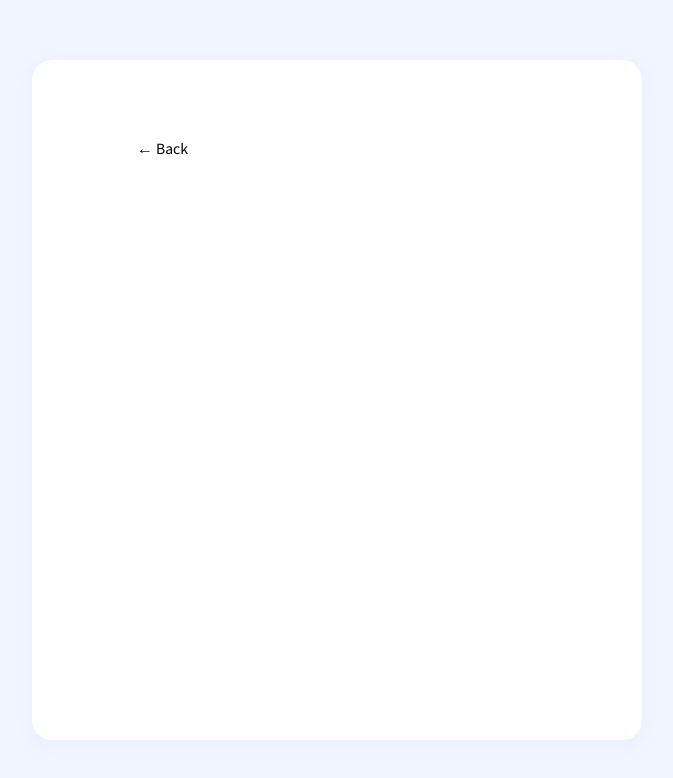
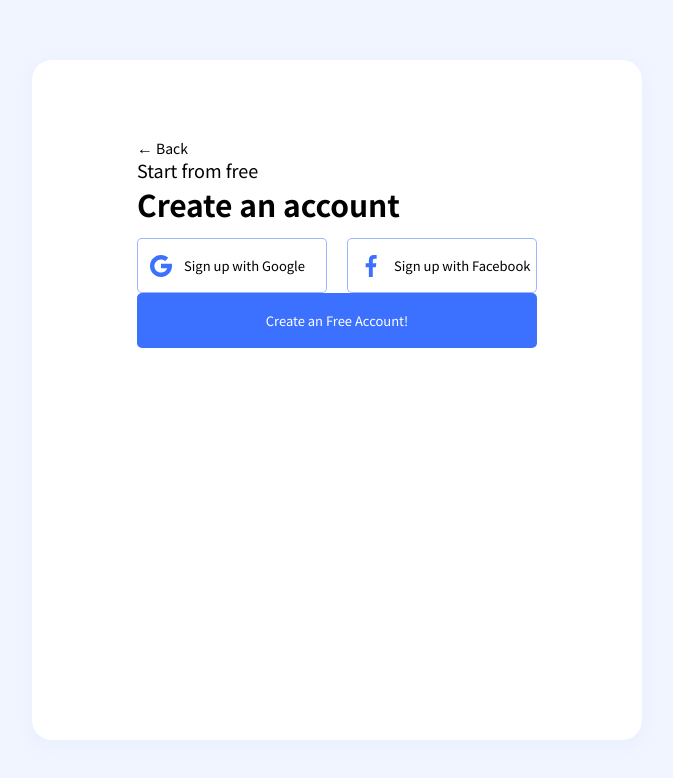
Before and after one commit to night417/trend-micro-task, a React (Create React App) app: page /sign-up in a window 1280 px wide. Shown: the top 778 px of the page, without its empty margins (303-976 px from the left). Built offline with nearby package versions, Linux system fonts and the light colour scheme.

Commit message:
Add component Button

```diff
--- /dev/null
+++ b/src/Components/Button.tsx
@@ -0,0 +1,38 @@
+import React from "react";
+import { ReactComponent as Google } from "../Images/svg/icon_google.svg";
+import { ReactComponent as Facebook } from "../Images/svg/icon_facebook.svg";
+import { staticText } from "../util/staticText";
+
+export const Button = ({
+  type = "main",
+  text,
+  onClick,
+  className,
+}: {
+  type?: "google" | "facebook" | "main";
+  text?: string;
+  onClick: React.MouseEventHandler<HTMLDivElement>;
+  className?: string;
+}) => {
+  const { button } = staticText;
+  return (
+    <div
+      className={`button ${
+        type === "google" || type === "facebook" ? "button--sub" : ""
+      } ${className}`}
+      onClick={onClick}
+    >
+      {(type === "google" || type === "facebook") && (
+        <div className="button__icon">
+          {type === "google" && <Google />}
+          {type === "facebook" && <Facebook />}
+        </div>
+      )}
+      <div className="button__text">
+        {type === "google" && button.google}
+        {type === "facebook" && button.facebook}
+        {type !== "google" && type !== "facebook" && text}
+      </div>
+    </div>
+  );
+};
--- a/src/Pages/SignUp.tsx
+++ b/src/Pages/SignUp.tsx
@@ -1,4 +1,5 @@
 import React, { useState } from "react";
+import { Button } from "../Components/Button";
 import { ReturnButton } from "../Components/ReturnButton";
 import { staticText } from "../util/staticText";
 
@@ -14,6 +15,23 @@ export const SignUp = () => {
             text={sign_up.back}
             path="/"
           />
+          <div className="sign-up__content">
+            <h3 className="subtitle">{sign_up.sub_title}</h3>
+            <h2 className="title sign-up__title">{sign_up.title}</h2>
+            <div className="sign-up__btns-box">
+              <Button
+                className="sign-up__btns"
+                type="google"
+                onClick={() => {}}
+              />
+              <Button
+                className="sign-up__btns"
+                type="facebook"
+                onClick={() => {}}
+              />
+            </div>
+            <Button text={sign_up.btn_create} onClick={() => {}} />
+          </div>
         </div>
       </div>
     </div>
--- a/src/Styles/app.scss
+++ b/src/Styles/app.scss
@@ -2,6 +2,7 @@
 
 // ui components
 @import "./ui-ReturnButton.scss";
+@import "./ui-Button.scss";
 
 // pages
 @import "./page-SignUp.scss";
--- a/src/Styles/page-SignUp.scss
+++ b/src/Styles/page-SignUp.scss
@@ -21,3 +21,27 @@
   top: 30px;
   left: 30px;
 }
+
+.subtitle {
+  font-size: 1.125rem;
+  line-height: 1.375rem;
+  font-weight: 400;
+}
+.title {
+  font-size: 1.875rem;
+  line-height: 2.25rem;
+}
+.sign-up__title {
+  margin-top: 5px;
+}
+
+.sign-up__btns-box {
+  display: flex;
+  justify-content: space-between;
+  align-items: center;
+  margin-top: 16px;
+  width: 100%;
+  .sign-up__btns {
+    width: calc(50% - 10px);
+  }
+}
--- /dev/null
+++ b/src/Styles/ui-Button.scss
@@ -0,0 +1,41 @@
+.button {
+  height: 55px;
+  border-radius: 5px;
+  background-color: $color-blue;
+  color: $color-white;
+  cursor: pointer;
+  display: flex;
+  justify-content: center;
+  align-items: center;
+  &:hover {
+    box-shadow: 0px 6px 15px rgba(60, 113, 255, 0.4);
+  }
+}
+.button--sub {
+  border: 1px solid rgba($color-blue, 0.5);
+  background-color: $color-white;
+  color: $color-black;
+  justify-content: flex-start;
+  &:hover {
+    background-color: $color-blue;
+    color: $color-white;
+    border: 1px solid $color-blue;
+    .button__icon path {
+      fill: $color-white;
+    }
+  }
+}
+
+.button__icon {
+  width: 46px;
+  display: flex;
+  justify-content: center;
+  align-items: center;
+  path {
+    fill: $color-blue;
+  }
+}
+.button__text {
+  font-size: 0.8125rem;
+  line-height: 1rem;
+}
```
Also changed, not shown: src/Images/svg/icon_facebook.svg (added), src/Images/svg/icon_google.svg (added).
